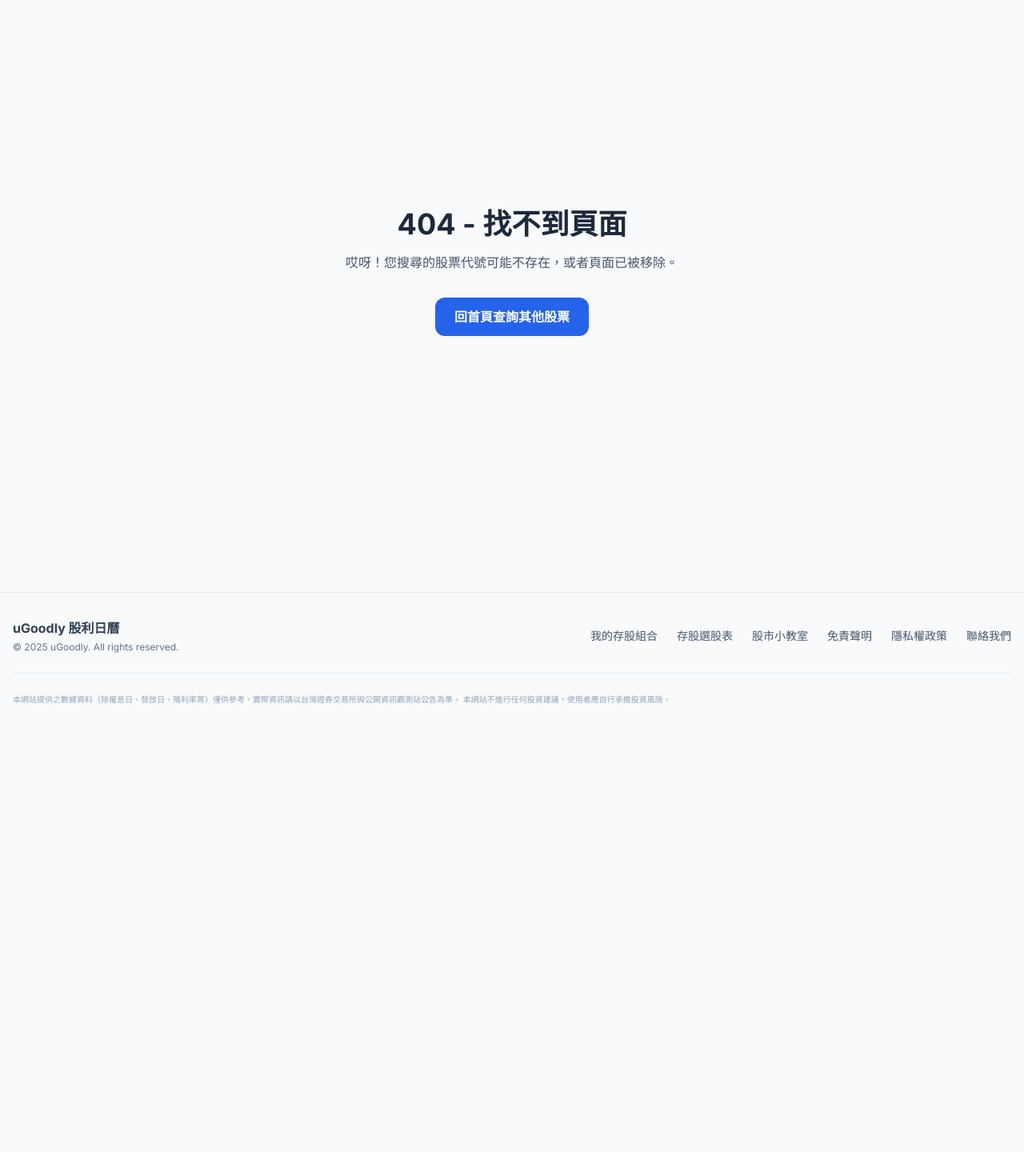
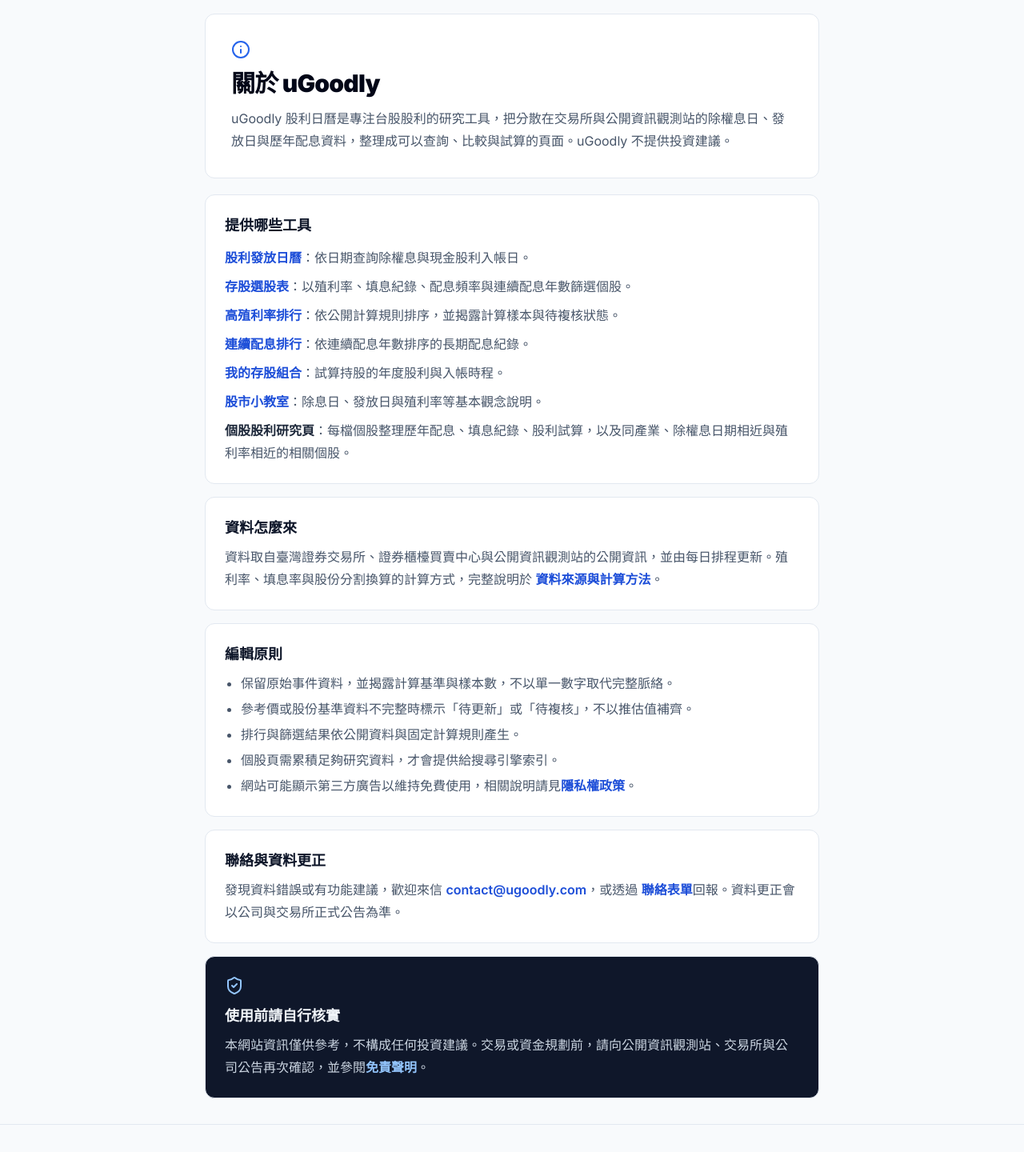
Before and after one commit to amulll/stock-calendar-frontend, a Next.js app: page /about in a window 1280 px wide. Before the commit this address had no page. Shown: the part 60-1500 px from the top of the page at 80% size. Before the commit the page ends 974 px from the top, so only its background shows below. Built offline with nearby package versions, Linux system fonts and the light colour scheme.

Commit message:
inter link

```diff
--- /dev/null
+++ b/app/about/page.js
@@ -0,0 +1,104 @@
+import Link from "next/link";
+import { ArrowLeft, Info, ShieldCheck } from "lucide-react";
+
+export const metadata = {
+  title: "關於 uGoodly | 台股股利日曆",
+  description: "認識 uGoodly 股利日曆：網站定位、提供的股利研究工具、資料來源與更新方式、編輯原則與聯絡管道。",
+  alternates: { canonical: "https://ugoodly.com/about" },
+};
+
+const ABOUT_JSON_LD = {
+  "@context": "https://schema.org",
+  "@type": "AboutPage",
+  name: "關於 uGoodly",
+  url: "https://ugoodly.com/about",
+  mainEntity: {
+    "@type": "Organization",
+    name: "uGoodly",
+    url: "https://ugoodly.com",
+    logo: "https://ugoodly.com/icon.png",
+    contactPoint: {
+      "@type": "ContactPoint",
+      email: "contact@ugoodly.com",
+      contactType: "customer service",
+    },
+  },
+};
+
+const TOOLS = [
+  { href: "/", name: "股利發放日曆", description: "依日期查詢除權息與現金股利入帳日。" },
+  { href: "/screener", name: "存股選股表", description: "以殖利率、填息紀錄、配息頻率與連續配息年數篩選個股。" },
+  { href: "/ranking/high-yield", name: "高殖利率排行", description: "依公開計算規則排序，並揭露計算樣本與待複核狀態。" },
+  { href: "/ranking/consecutive-dividend", name: "連續配息排行", description: "依連續配息年數排序的長期配息紀錄。" },
+  { href: "/portfolio", name: "我的存股組合", description: "試算持股的年度股利與入帳時程。" },
+  { href: "/knowledge", name: "股市小教室", description: "除息日、發放日與殖利率等基本觀念說明。" },
+];
+
+export default function AboutPage() {
+  return (
+    <main className="min-h-screen bg-slate-50 px-4 py-6 md:px-8 md:py-8">
+      <script type="application/ld+json" dangerouslySetInnerHTML={{ __html: JSON.stringify(ABOUT_JSON_LD) }} />
+      <div className="mx-auto max-w-3xl">
+        <Link href="/" className="inline-flex items-center text-sm font-medium text-slate-500 hover:text-blue-600">
+          <ArrowLeft size={18} className="mr-2" />返回首頁
+        </Link>
+        <header className="mt-5 rounded-xl border border-slate-200 bg-white p-6 md:p-8">
+          <Info className="text-blue-600" aria-hidden="true" />
+          <h1 className="mt-3 text-3xl font-black tracking-tight text-slate-950">關於 uGoodly</h1>
+          <p className="mt-3 leading-7 text-slate-600">uGoodly 股利日曆是專注台股股利的研究工具，把分散在交易所與公開資訊觀測站的除權息日、發放日與歷年配息資料，整理成可以查詢、比較與試算的頁面。uGoodly 不提供投資建議。</p>
+        </header>
+        <div className="mt-5 space-y-4">
+          <section className="rounded-xl border border-slate-200 bg-white p-6">
+            <h2 className="text-lg font-black text-slate-900">提供哪些工具</h2>
+            <ul className="mt-3 space-y-2">
+              {TOOLS.map((tool) => (
+                <li key={tool.href} className="leading-7 text-slate-600">
+                  <Link href={tool.href} className="font-semibold text-blue-700 hover:underline">{tool.name}</Link>
+                  ：{tool.description}
+                </li>
+              ))}
+              <li className="leading-7 text-slate-600">
+                <span className="font-semibold text-slate-800">個股股利研究頁</span>：每檔個股整理歷年配息、填息紀錄、股利試算，以及同產業、除權息日期相近與殖利率相近的相關個股。
+              </li>
+            </ul>
+          </section>
+          <section className="rounded-xl border border-slate-200 bg-white p-6">
+            <h2 className="text-lg font-black text-slate-900">資料怎麼來</h2>
+            <p className="mt-2 leading-7 text-slate-600">
+              資料取自臺灣證券交易所、證券櫃檯買賣中心與公開資訊觀測站的公開資訊，並由每日排程更新。殖利率、填息率與股份分割換算的計算方式，完整說明於{" "}
+              <Link href="/methodology" className="font-semibold text-blue-700 hover:underline">資料來源與計算方法</Link>。
+            </p>
+          </section>
+          <section className="rounded-xl border border-slate-200 bg-white p-6">
+            <h2 className="text-lg font-black text-slate-900">編輯原則</h2>
+            <ul className="mt-2 list-disc space-y-1 pl-5 leading-7 text-slate-600">
+              <li>保留原始事件資料，並揭露計算基準與樣本數，不以單一數字取代完整脈絡。</li>
+              <li>參考價或股份基準資料不完整時標示「待更新」或「待複核」，不以推估值補齊。</li>
+              <li>排行與篩選結果依公開資料與固定計算規則產生。</li>
+              <li>個股頁需累積足夠研究資料，才會提供給搜尋引擎索引。</li>
+              <li>網站可能顯示第三方廣告以維持免費使用，相關說明請見<Link href="/privacy" className="font-semibold text-blue-700 hover:underline">隱私權政策</Link>。</li>
+            </ul>
+          </section>
+          <section className="rounded-xl border border-slate-200 bg-white p-6">
+            <h2 className="text-lg font-black text-slate-900">聯絡與資料更正</h2>
+            <p className="mt-2 leading-7 text-slate-600">
+              發現資料錯誤或有功能建議，歡迎來信{" "}
+              <a href="mailto:contact@ugoodly.com" className="font-semibold text-blue-700 hover:underline">contact@ugoodly.com</a>
+              ，或透過{" "}
+              <a href="https://forms.gle/kiUcMifnNQ6M92sKA" target="_blank" rel="noopener noreferrer" className="font-semibold text-blue-700 hover:underline">聯絡表單</a>
+              回報。資料更正會以公司與交易所正式公告為準。
+            </p>
+          </section>
+          <section className="rounded-xl border border-slate-200 bg-slate-900 p-6 text-slate-100">
+            <ShieldCheck className="text-blue-300" aria-hidden="true" />
+            <h2 className="mt-3 text-lg font-black">使用前請自行核實</h2>
+            <p className="mt-2 leading-7 text-slate-300">
+              本網站資訊僅供參考，不構成任何投資建議。交易或資金規劃前，請向公開資訊觀測站、交易所與公司公告再次確認，並參閱
+              <Link href="/disclaimer" className="font-semibold text-blue-300 hover:underline">免責聲明</Link>。
+            </p>
+          </section>
+        </div>
+      </div>
+    </main>
+  );
+}
--- a/app/sitemap.js
+++ b/app/sitemap.js
@@ -18,6 +18,7 @@
     { url: `${BASE_URL}/ranking/high-yield`, changeFrequency: "daily", priority: 0.8 },
     { url: `${BASE_URL}/knowledge`, changeFrequency: "monthly", priority: 0.7 },
     { url: `${BASE_URL}/methodology`, changeFrequency: "monthly", priority: 0.7 },
+    { url: `${BASE_URL}/about`, changeFrequency: "yearly", priority: 0.5 },
     { url: `${BASE_URL}/privacy`, changeFrequency: "yearly", priority: 0.3 },
     { url: `${BASE_URL}/disclaimer`, changeFrequency: "yearly", priority: 0.3 },
   ];
--- a/app/stock/[id]/page.js
+++ b/app/stock/[id]/page.js
@@ -392,7 +392,7 @@
               />
             </section>
 
-            <RelatedStocks stocks={data.related_stocks} />
+            <RelatedStocks groups={data.related_groups} stocks={data.related_stocks} />
 
             <section className="rounded-lg border border-slate-200 bg-white px-4 py-3 text-sm leading-6 text-slate-600">
               <p>
--- a/components/Footer.js
+++ b/components/Footer.js
@@ -30,6 +30,12 @@
             <Link href="/knowledge" className="hover:text-blue-600 transition">
               股市小教室
             </Link>
+            <Link href="/about" className="hover:text-blue-600 transition">
+              關於我們
+            </Link>
+            <Link href="/methodology" className="hover:text-blue-600 transition">
+              資料來源與計算方法
+            </Link>
             <Link href="/disclaimer" className="hover:text-blue-600 transition">
               免責聲明
             </Link>
--- a/components/stock/RelatedStocks.js
+++ b/components/stock/RelatedStocks.js
@@ -1,31 +1,43 @@
 import Link from "next/link";
 import { ArrowUpRight, Building2 } from "lucide-react";
+import { buildRelatedStockSections } from "../../lib/relatedStocks.mjs";
 
-export default function RelatedStocks({ stocks = [] }) {
-  if (!stocks.length) return null;
+export default function RelatedStocks({ groups = null, stocks = [] }) {
+  const sections = buildRelatedStockSections(groups, stocks);
+  if (!sections.length) return null;
 
   return (
     <section className="rounded-lg border border-slate-200 bg-white p-4" aria-labelledby="related-stocks-title">
       <h2 id="related-stocks-title" className="flex items-center gap-2 text-base font-black tracking-tight text-slate-900">
         <Building2 size={18} className="text-slate-500" aria-hidden="true" />
-        同產業股利研究
+        相關股利研究
       </h2>
-      <p className="mt-1 text-xs leading-5 text-slate-500">
-        依產業分類列出有足夠歷史資料的個股，方便比較配息紀錄與填息狀態。
-      </p>
-      <ul className="mt-3 grid gap-2 sm:grid-cols-2">
-        {stocks.map((stock) => (
-          <li key={stock.stock_code}>
-            <Link
-              href={`/stock/${stock.stock_code}`}
-              className="flex items-center justify-between rounded-md border border-slate-200 bg-slate-50 px-3 py-2 text-sm font-semibold text-slate-700 transition hover:border-blue-200 hover:bg-blue-50 hover:text-blue-700"
-            >
-              <span>{stock.stock_name || stock.stock_code} <span className="font-mono text-xs text-slate-500">{stock.stock_code}</span></span>
-              <ArrowUpRight size={15} aria-hidden="true" />
-            </Link>
-          </li>
+      <div className="mt-3 space-y-4">
+        {sections.map((section) => (
+          <div key={section.key}>
+            <h3 className="text-sm font-black text-slate-800">{section.title}</h3>
+            <p className="mt-0.5 text-xs leading-5 text-slate-500">{section.description}</p>
+            <ul className="mt-2 grid gap-2 sm:grid-cols-2 lg:grid-cols-3">
+              {section.links.map((link) => (
+                <li key={link.stockCode}>
+                  <Link
+                    href={`/stock/${link.stockCode}`}
+                    className="flex items-center justify-between gap-2 rounded-md border border-slate-200 bg-slate-50 px-3 py-2 text-sm font-semibold text-slate-700 transition hover:border-blue-200 hover:bg-blue-50 hover:text-blue-700"
+                  >
+                    <span className="min-w-0">
+                      {link.stockName} <span className="font-mono text-xs text-slate-500">{link.stockCode}</span>
+                      {link.context && (
+                        <span className="ml-2 whitespace-nowrap text-xs font-medium text-slate-500">{link.context}</span>
+                      )}
+                    </span>
+                    <ArrowUpRight size={15} className="shrink-0" aria-hidden="true" />
+                  </Link>
+                </li>
+              ))}
+            </ul>
+          </div>
         ))}
-      </ul>
+      </div>
     </section>
   );
 }
--- /dev/null
+++ b/lib/relatedStocks.mjs
@@ -0,0 +1,63 @@
+// 個股頁底部的相關研究連結：把後端 related_groups 整理成可渲染的區塊。
+// 後端尚未部署新欄位時，退回舊版 related_stocks（僅同產業、無脈絡標籤）。
+
+const SECTION_DEFINITIONS = [
+  {
+    key: "same_industry",
+    title: "同產業股利研究",
+    description: "依產業分類列出有足夠歷史資料的個股，方便比較配息紀錄與填息狀態。",
+  },
+  {
+    key: "nearby_ex_date",
+    title: "除權息日期相近",
+    description: "下一次（或最近一次）除權息日相差 30 天內的個股，方便比較同一時期的配息安排。",
+  },
+  {
+    key: "similar_yield",
+    title: "今年已公告殖利率相近",
+    description: "以今年已公告現金股利與各場次參考價計算，差距在 1 個百分點以內。",
+  },
+];
+
+function formatContext(sectionKey, item) {
+  if (sectionKey === "nearby_ex_date" && item.reference_ex_date) {
+    return `除權息 ${item.reference_ex_date}`;
+  }
+  if (sectionKey === "similar_yield" && Number.isFinite(item.current_year_yield)) {
+    return `殖利率 ${item.current_year_yield.toFixed(2)}%`;
+  }
+  return null;
+}
+
+function toLinks(sectionKey, items) {
+  return (Array.isArray(items) ? items : [])
+    .filter((item) => item?.stock_code)
+    .map((item) => ({
+      stockCode: item.stock_code,
+      stockName: item.stock_name || item.stock_code,
+      context: formatContext(sectionKey, item),
+    }));
+}
+
+export function buildRelatedStockSections(groups, legacyStocks = []) {
+  if (groups && typeof groups === "object") {
+    return SECTION_DEFINITIONS.flatMap((definition) => {
+      const links = toLinks(definition.key, groups[definition.key]);
+      if (!links.length) return [];
+      const industry =
+        definition.key === "same_industry" ? groups.same_industry.find((item) => item?.industry_type)?.industry_type : null;
+      return [
+        {
+          key: definition.key,
+          title: industry ? `${definition.title}：${industry}` : definition.title,
+          description: definition.description,
+          links,
+        },
+      ];
+    });
+  }
+
+  const [industryDefinition] = SECTION_DEFINITIONS;
+  const legacyLinks = toLinks(industryDefinition.key, legacyStocks);
+  return legacyLinks.length ? [{ ...industryDefinition, links: legacyLinks }] : [];
+}
```
Also changed, not shown: 2 other files (tests, documents, lock files or other folders).
